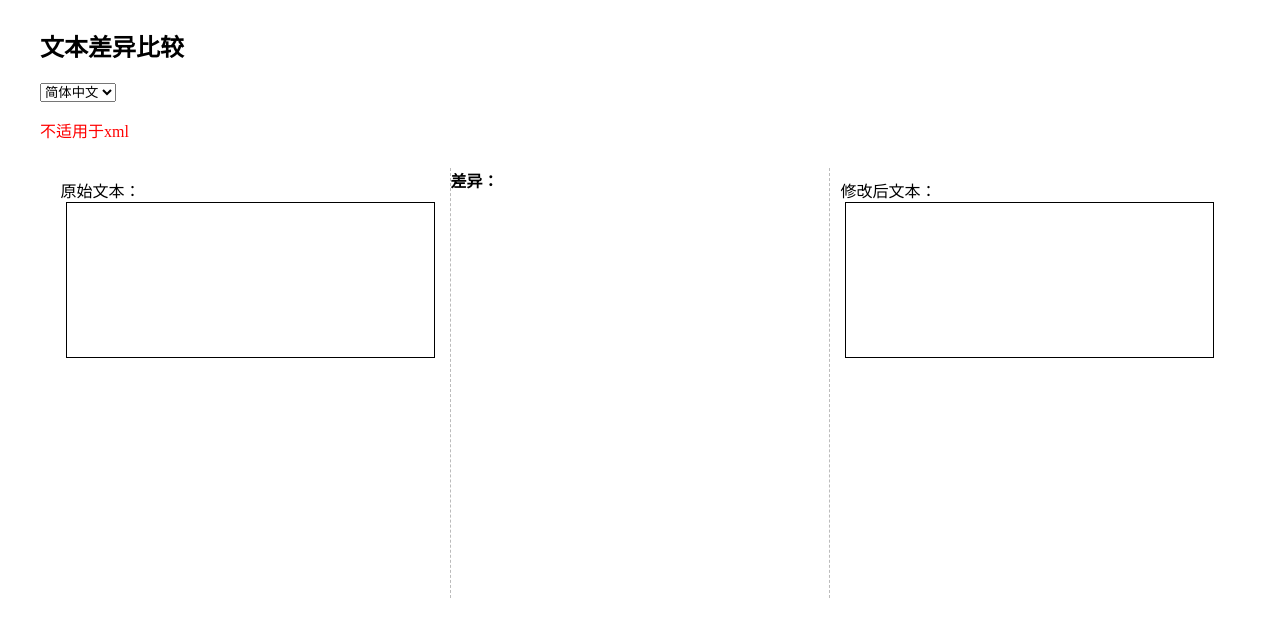
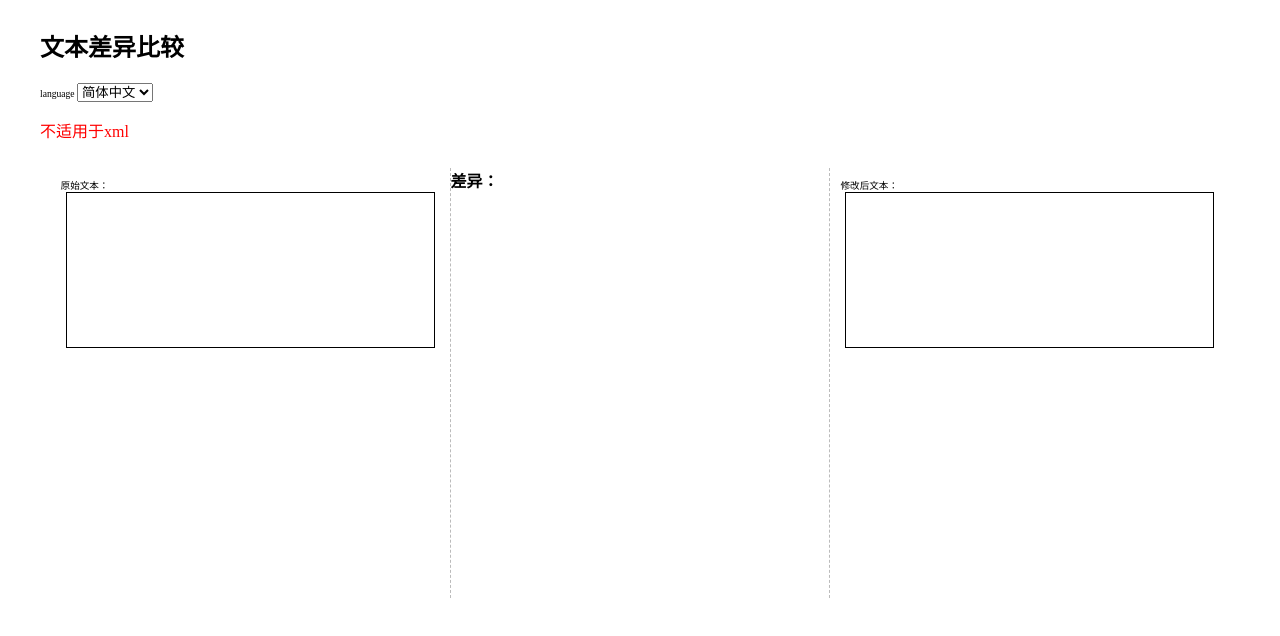
Before and after one commit to aaadddfgh/diff-tool, a Vue app: page / in a window 1280 px wide. Shown: the top 636 px of the page. Built offline with nearby package versions, Linux system fonts and the light colour scheme.

Commit message:
fix build

```diff
--- a/src/App.vue
+++ b/src/App.vue
@@ -42,8 +42,8 @@ const langChange=(e: any)=>
   <div>
     <div>
       <h2>{{ t('标题') }}</h2>
-
-      <select @change="langChange"
+      <label  for="language">language&nbsp;</label>
+      <select @change="langChange" name="language"
       >
         <option value="zh-CN">简体中文</option>
         <option value="en">English</option>
@@ -145,6 +145,10 @@ const langChange=(e: any)=>
   min-height: 150px;
 }
 
+label{
+  font-size: 0.6rem;
+}
+
 textarea {
   resize: none;
   height: 100%;
```
